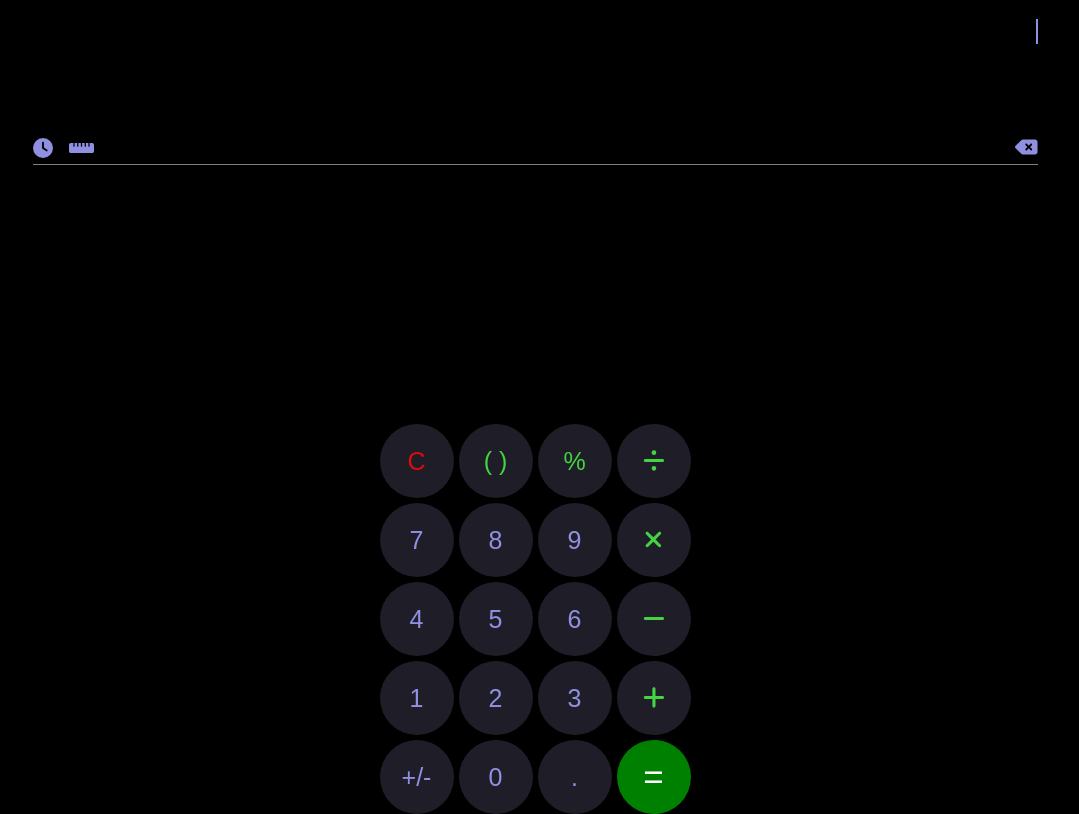
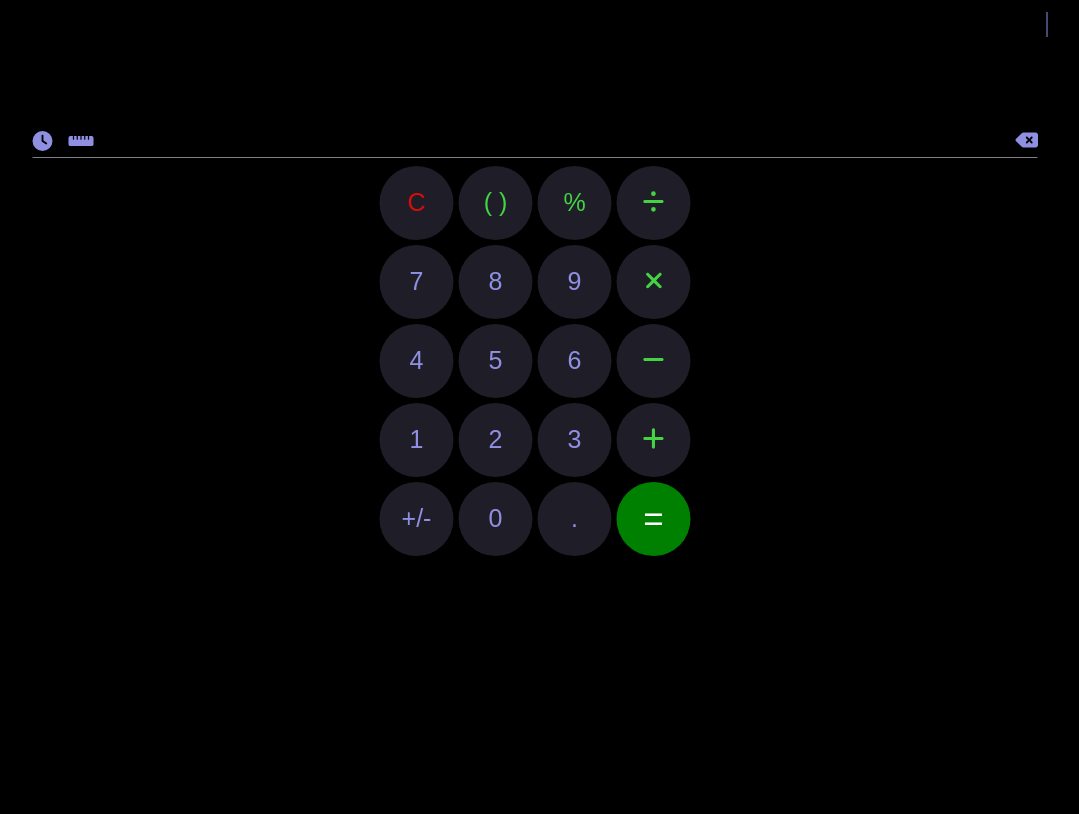
Before and after one commit to AnjumSunkesula/Calculator-App, a React (Vite) app: page / in a window 1280 px wide. Shown: the whole page, without its empty margins (105-1184 px from the left). Built offline with nearby package versions, Linux system fonts and the light colour scheme.

Commit message:
removed absolute positioning for button-wrapper and flex property for .container

```diff
--- a/src/App.css
+++ b/src/App.css
@@ -3,16 +3,15 @@ body{
     margin: 0;
 }
 .container{
-    position: relative;
+    position: absolute;
+    top: 50%;
+    left: 50%;
+    transform: translate(-50%, -50%);
     background-color: black;
     color: #fff;
     padding: 7px 8px;
     width: 304px;
     height: 100dvh;
-    display: flex;
-    flex-direction: column;
-    justify-self: center;
-    align-items: center;
 }
 /* DISPLAY */
 .display {
@@ -105,8 +104,6 @@ body{
     align-items: center;
     gap: 5px;
     padding-top: 8px;
-    position: absolute;
-    bottom: 0;
 }
 .rows{
     display: flex;
@@ -202,7 +199,7 @@ button:disabled {
 }
 @media screen and (min-width: 1440px) {
     .container{
-        width: 1516px;
+        width: 1496px;
         height: 95dvh;
     }
     .display{
```
